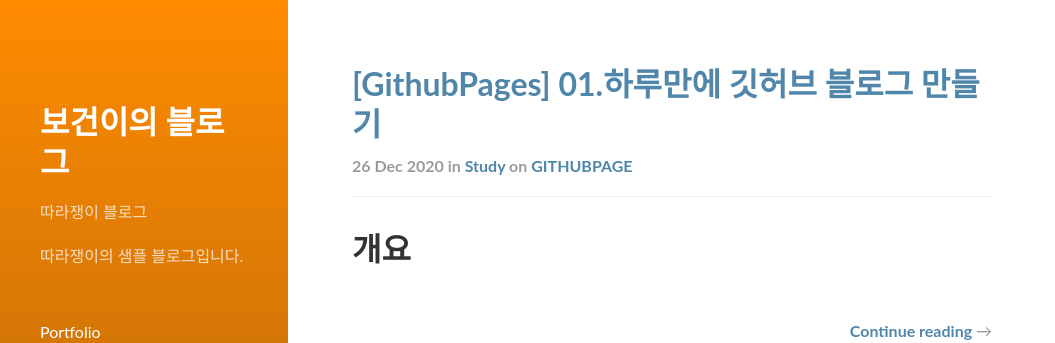
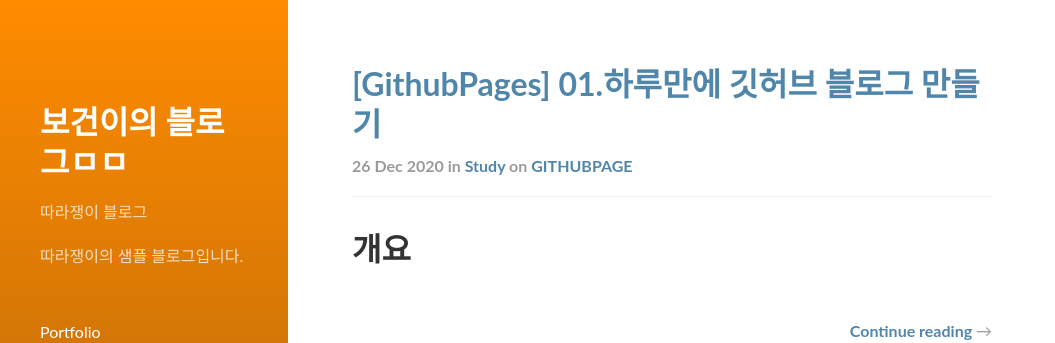
Before and after one commit to Kim-bogeon/Kim-bogeon.github.io, a Jekyll site: the page built from index.html, in a window 1280 px wide. Shown: the top 343 px of the page, without its empty margins (0-1055 px from the left). Built offline with Jekyll 4.4.1, drawn with Linux system fonts in a browser that asks for light colours; nearby versions of some CDN libraries; the list of posts is cut into pages by our own code.

Commit message:
테스트

```diff
--- a/_config.yml
+++ b/_config.yml
@@ -2,7 +2,7 @@
 #  User configuration
 # -----------------------------------------------------------------------------
 
-title:               보건이의 블로그
+title:               보건이의 블로그ㅁㅁ
 
 # The unique resource location of your page.
 # Set to `https://<username>.github.io` when hosting on GitHub Pages
```
